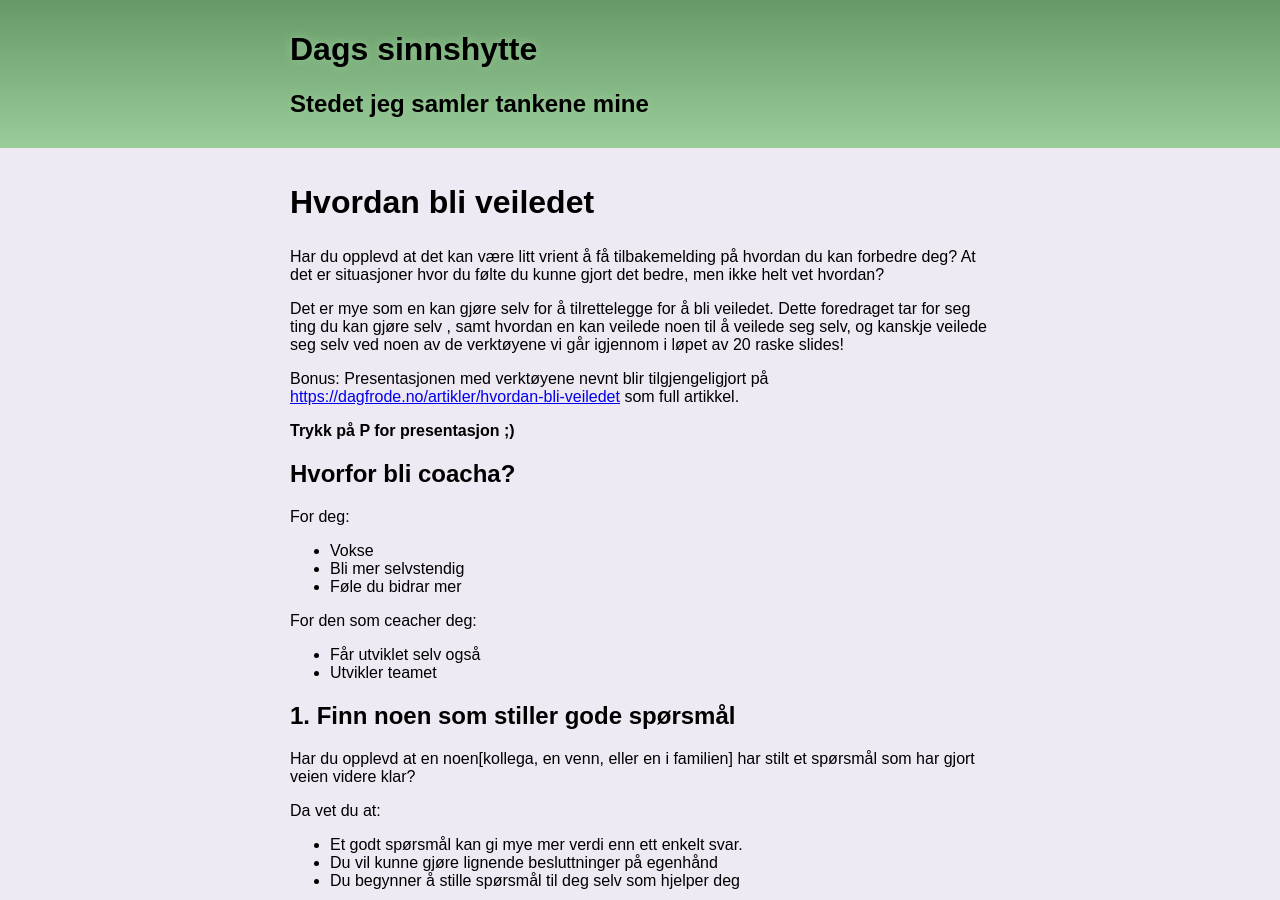
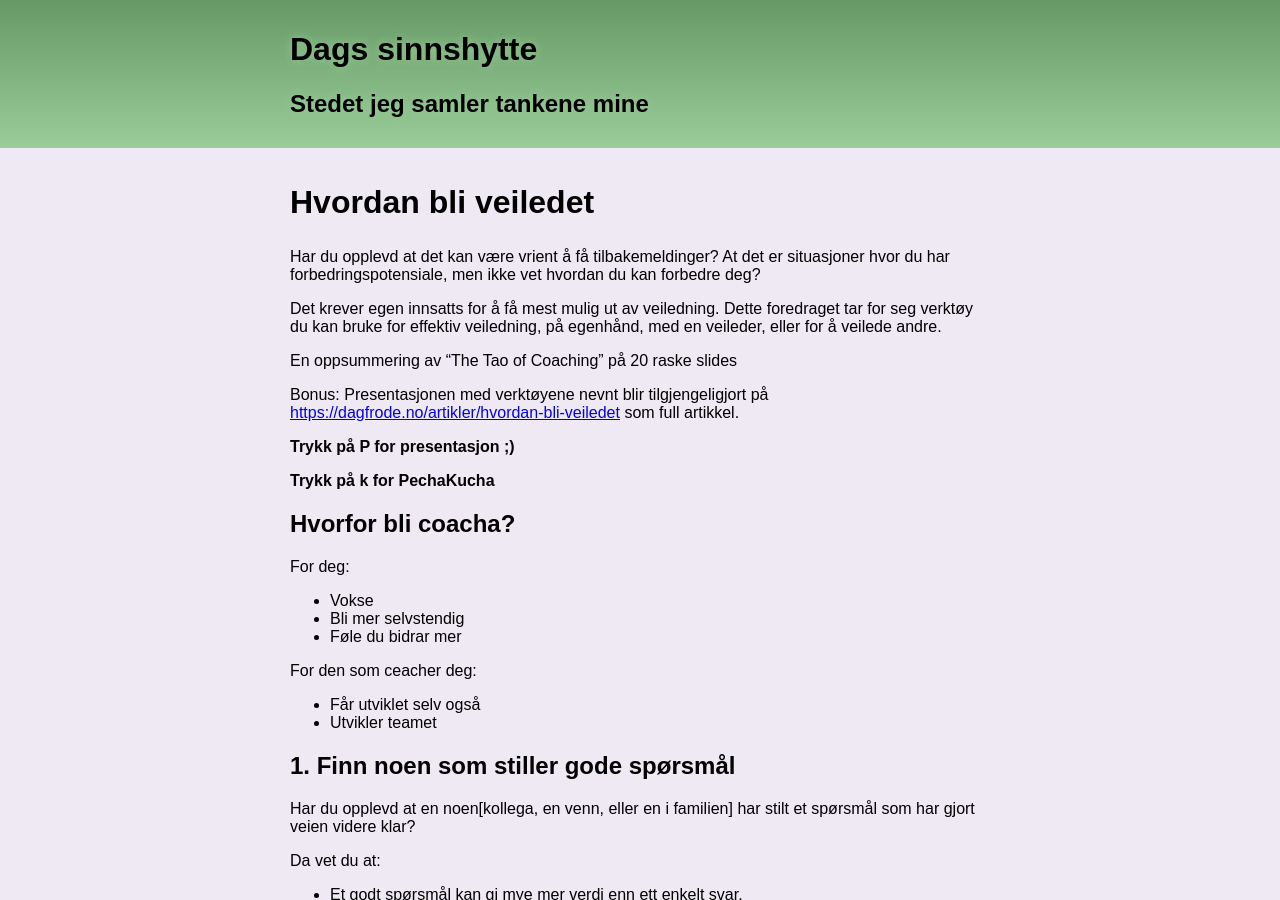
Before and after one commit to dagfs/dagfs.github.io, a Jekyll site: the page built from artikler/hvordan-bli-veiledet.md, in a window 1280 px wide and 900 px high. Built offline with Jekyll 4.4.1, drawn with Linux system fonts in a browser that asks for light colours; our own code applies the rules of GitHub Pages for plain Markdown files; some of the changed text lies outside the part shown.

Commit message:
kommunikkasjonskoden

```diff
--- a/artikler/hvordan-bli-veiledet.md
+++ b/artikler/hvordan-bli-veiledet.md
@@ -1,12 +1,26 @@
+<!--
+
+- Hva er målet med det jeg skal kommunisere? - Du må gjøre innsatts selv for å få mest mulig ut av veiledning
+- Hvem skal jeg kommunisere til? - nyoppstarta
+- Hva vil jeg si for å oppnå målet? - sandwitch(hvorfor, konkrete verktøy, oppfordring)
+- Gjør deg klar til å skrive - lag liste med tema og poenger
+- Skriv
+- Reflekter over tilbakemeldinger
+-->
+
 # Hvordan bli veiledet
 
-Har du opplevd at det kan være litt vrient å få tilbakemelding på hvordan du kan forbedre deg? At det er situasjoner hvor du følte du kunne gjort det bedre, men ikke helt vet hvordan?
+Har du opplevd at det kan være vrient å få tilbakemeldinger? At det er situasjoner hvor du har forbedringspotensiale, men ikke vet hvordan du kan forbedre deg?
 
-Det er mye som en kan gjøre selv for å tilrettelegge for å bli veiledet. Dette foredraget tar for seg ting du kan gjøre selv , samt hvordan en kan veilede noen til å veilede seg selv, og kanskje veilede seg selv ved noen av de verktøyene vi går igjennom i løpet av 20 raske slides!
+Det krever egen innsatts for å få mest mulig ut av veiledning. Dette foredraget tar for seg verktøy du kan bruke for effektiv veiledning, på egenhånd, med en veileder, eller for å veilede andre.
+
+En oppsummering av "The Tao of Coaching" på 20 raske slides
 
 Bonus: Presentasjonen med verktøyene nevnt blir tilgjengeligjort på [https://dagfrode.no/artikler/hvordan-bli-veiledet](https://dagfrode.no/artikler/hvordan-bli-veiledet) som full artikkel.
 
 **Trykk på P for presentasjon ;)**
+
+**Trykk på k for PechaKucha**
 
 ## Hvorfor bli coacha?
 
@@ -139,6 +153,26 @@
 Lav motivasjon | Direct | Motiver
 |Lav ferdighet | Høy ferdighet
 
+## 9. Motvilje
+
+Det er lett å føle en motvilje mot å ta imot veiledning. Dette handler gjerne om tilliten en har til personen som veileder. Her er det mulig å tenke på relasjonen dere har og hvordan den kan forsterkes.
+
+Kan du for eksempel spørre personen som du kan få veiledning fra om den har vært i en lignende situasjon? Eller på en annen måte bygge en tilnærming?
+
+## 10. Motivasjon
+
+## 11. Starte teams
+
+## 12. Endre perspektiv med spørsmål
+
+## 13. Ikke lek psykolog
+
+Fokuser på **hva** som er, ikke **hvorfor** det er sånn.
+
+## 14. Hjelp lederne dine utvikle seg ved å gi tilbakemeldinger
+
+Hva har du kjent på med måten teamet ledes? Er det noe du ikke har turt å ta opp i retro?
+
 ## x. Hvordan veilede andre
 
 har alt gitt dere verktøyene
```
